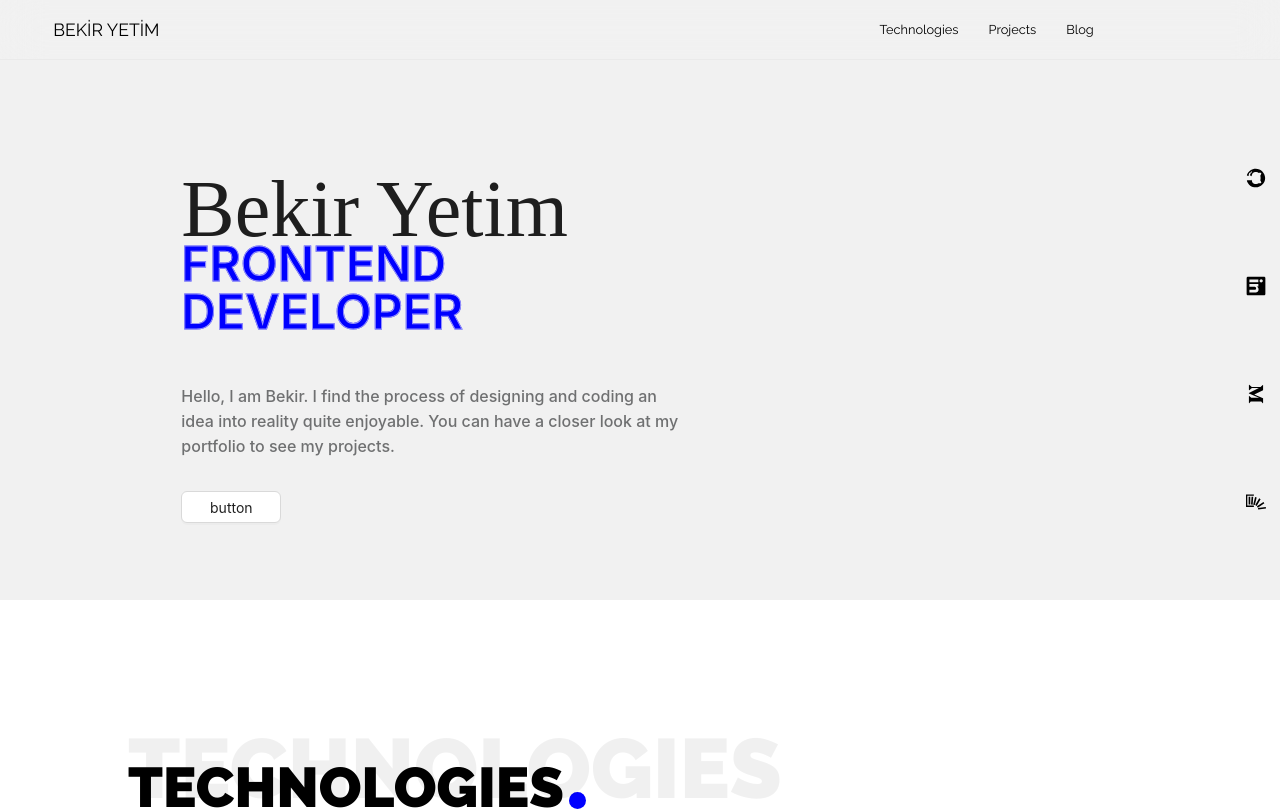
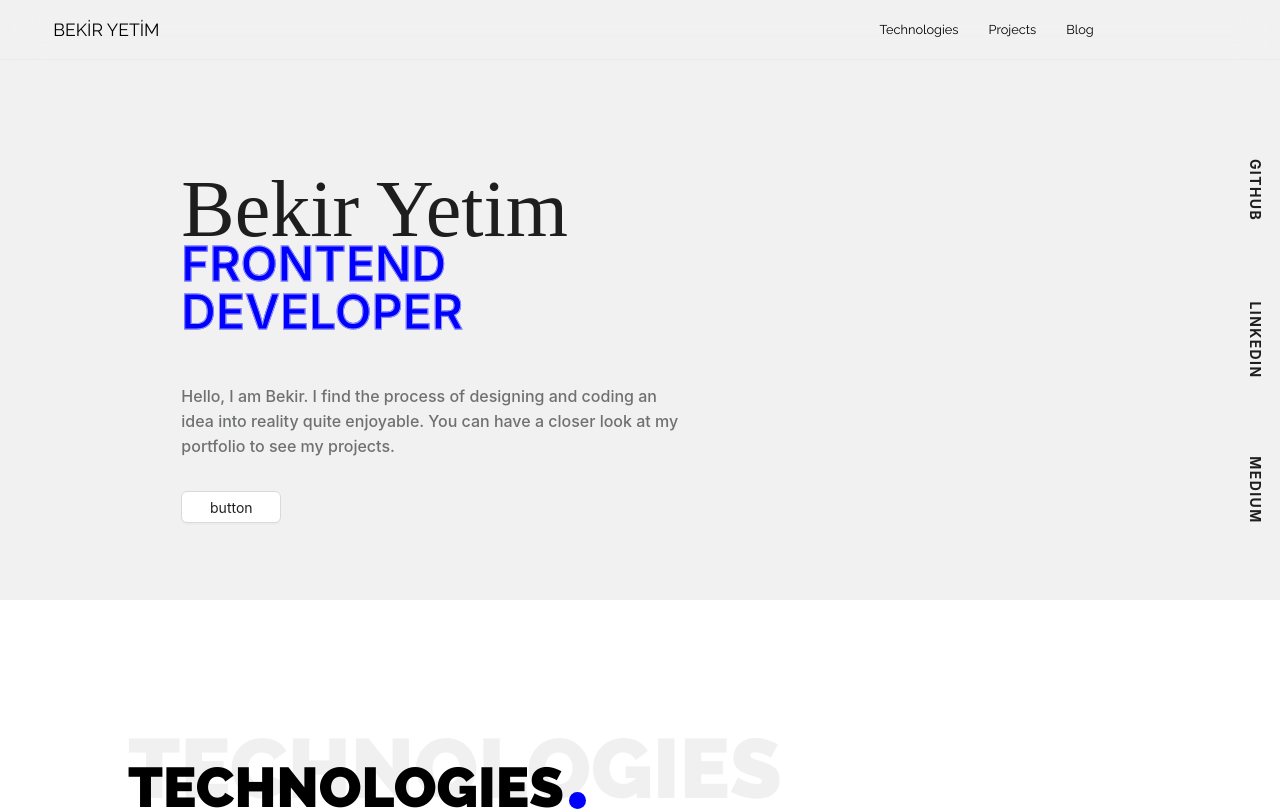
Before and after one commit to zeynepbozkirr/portfolio-next-app, a Next.js app: page / in a window 1280 px wide. Shown: the top 811 px of the page. Built offline with nearby package versions, Linux system fonts and the light colour scheme; a web font is replaced by a local one.

Commit message:
change home contact icon

```diff
--- a/components/homepage/contact.js
+++ b/components/homepage/contact.js
@@ -8,55 +8,75 @@ import Link from "next/link";
 import { Typography } from "antd";
 
 const Contact = () => {
-  const [github, setGithub] = useState(false);
-  const [linkedin, setLinkedin] = useState(false);
-  const [stackoverflow, setStackoverflow] = useState(false);
-  const [linked, setLinked] = useState(false);
-  const [medium, setMedium] = useState(false);
+  const [hoverValue, setHoverValue] = useState({
+    github: false,
+    linkedin: false,
+    medium: false,
+  });
 
   const { Paragraph, Text } = Typography;
+
+  const changeHover = (selected, value) => {
+    if (selected === "github") {
+      setHoverValue({ ...hoverValue, github: value });
+    } else if (selected === "medium") {
+      setHoverValue({ ...hoverValue, medium: value });
+    } else {
+      setHoverValue({ ...hoverValue, linkedin: value });
+    }
+  };
 
   return (
     <div className={styles.contactIcon}>
       <Link
         className={styles.Link}
-        onMouseEnter={() => setGithub(!github)}
-        onMouseLeave={() => setGithub(!github)}
+        onMouseEnter={() => changeHover("github", true)}
+        onMouseLeave={() => changeHover("github", false)}
         href="https://github.com/bekirytm"
       >
-        <div className={styles.div}>
+        {hoverValue.github ? (
+          <div className={styles.iconArea}>
             <Github className={styles.icon} />
           </div>
-        <div className={styles.div}>
+        ) : (
+          <div>
             <Text className={styles.text}>GITHUB</Text>
           </div>
+        )}
       </Link>
+
       <Link
         className={styles.Link}
-        onMouseEnter={() => setLinkedin(!linkedin)}
-        onMouseLeave={() => setLinkedin(!linkedin)}
-        href="https://www.linkedin.com/in/bekir-yetim-7b00b3181/"
+        onMouseEnter={() => changeHover("linkedin", true)}
+        onMouseLeave={() => changeHover("linkedin", false)}
+        href="https://github.com/bekirytm"
       >
+        {hoverValue.linkedin ? (
+          <div className={styles.iconArea}>
             <Linkedin className={styles.icon} />
+          </div>
+        ) : (
+          <div>
             <Text className={styles.text}>LINKEDIN</Text>
+          </div>
+        )}
       </Link>
+
       <Link
         className={styles.Link}
-        onMouseEnter={() => setMedium(!medium)}
-        onMouseLeave={() => setMedium(!medium)}
-        href="https://medium.com/@bekir.ytm"
+        onMouseEnter={() => changeHover("medium", true)}
+        onMouseLeave={() => changeHover("medium", false)}
+        href="https://github.com/bekirytm"
       >
+        {hoverValue.medium ? (
+          <div className={styles.iconArea}>
             <Medium className={styles.icon} />
+          </div>
+        ) : (
+          <div>
             <Text className={styles.text}>MEDIUM</Text>
-      </Link>
-      <Link
-        className={styles.Link}
-        onMouseEnter={() => setStackoverflow(!stackoverflow)}
-        onMouseLeave={() => setStackoverflow(!stackoverflow)}
-        href="https://stackoverflow.com/users/12003912/bekirytm"
-      >
-        <Stackoverflow className={styles.icon} />
-        <Text className={styles.text}>STACKOVERFLOW</Text>
+          </div>
+        )}
       </Link>
     </div>
   );
--- a/components/homepage/home.module.css
+++ b/components/homepage/home.module.css
@@ -88,38 +88,36 @@
 }
 
 .Link{
-    /*position: relative;*/
-    /*display: flex;*/
-    /*justify-content: center;*/
-    /*align-items: center;*/
-    /*width: 60px;*/
-    /*height: 60px;*/
-    /*background: #fff;*/
-    /*border-radius: 50%;*/
-    /*cursor: pointer;*/
-    /*transition: 0.5s;*/
-
+    position: relative;
+    display: flex;
+    justify-content: center;
+    align-items: center;
+    width: 80px;
+    height: 80px;
+    border-radius: 50%;
+    cursor: pointer;
+    transition: 0.5s;
 }
 .Link:hover{
-    /*width: 80px;*/
+    width: 80px;
 }
-/*.Link::before{*/
-/*    content: "";*/
-/*    position: absolute;*/
-/*    inset:0;*/
-/*    border-radius: 50%;*/
-/*    transition: 0.5s;*/
-/*}*/
+.Link::before{
+    content: "";
+    position: absolute;
+    inset:0;
+    border-radius: 50%;
+    transition: 0.5s;
+}
 
-/*.Link::after{*/
-/*    content: "";*/
-/*    position: absolute;*/
-/*    border-radius: 50%;*/
-/*    opacity: 0;*/
-/*    transition: 0.5s;*/
-/*    background: red;*/
-/*    z-index: -1;*/
-/*}*/
+.Link::after{
+    background-color: green;
+    content: "";
+    position: absolute;
+    border-radius: 50%;
+    opacity: 0;
+    transition: 0.5s;
+    z-index: -1;
+}
 
 .icon{
     color:#777;
@@ -129,25 +127,42 @@
 }
 
 .icon:hover{
+    transform: rotateY(180deg);
     /*transform: scale(0);*/
     /*color: #fff;*/
     /*transition-delay: 0s;*/
 }
-.div{
-}
+
 
 .text{
-    position: absolute;
-    color: red;
-    font-size: 1.1em;
+    font-weight: bold;
+    font-size: 1em;
     text-transform: uppercase;
-    /*letter-spacing: 0.1em;*/
+    letter-spacing: 0.1em;
     transform: scale(0);
     transition: 0.5s;
     transition-delay: 0s;
 }
 .text:hover{
-    color: blue;
     transform: scale(1);
     transition-delay: 0.25s;
 }
+
+.iconArea {
+    width: 100%;
+    display: flex;
+    justify-content: center;
+    align-items: center;
+    animation: iconArea 1s ease;
+}
+@keyframes iconArea {
+    0% {
+        transform: scale(1, 1) rotateY(0deg);
+    }
+    50% {
+        transform: scale(1.5, 1.5) rotateY(180deg);
+    }
+    100% {
+        transform: scale(1, 1) rotateY(0deg);
+    }
+}
--- a/components/shared/blogpost/index.js
+++ b/components/shared/blogpost/index.js
@@ -20,15 +20,15 @@ const BlogPost = ({ inView, item, direction }) => {
   const { Text, Title } = Typography;
 
   const enter = () => ({
-    opacity: [0, 5],
-    x: [direction % 2 ? -400 : 400, direction % 2 ? 0 : 0],
+    opacity: [0, 1],
+    x: [direction % 2 ? -1 : 1, direction % 2 ? 0 : 0],
     timing: { duration: 200 },
   });
 
   const update = () => ({
-    opacity: [5],
-    x: [direction % 2 ? -400 : 400, direction % 2 ? 0 : 0],
-    timing: { duration: 1050, ease: easeExpOut },
+    opacity: [0, 1],
+    x: [direction % 2 ? -1 : 1, direction % 2 ? 0 : 0],
+    timing: { duration: 7050, ease: easeExpOut },
   });
 
   useEffect(() => {
--- a/styles/globals.css
+++ b/styles/globals.css
@@ -1,6 +1,8 @@
 /*@import url('https://fonts.googleapis.com/css2?family=Diplomata+SC&family=Hammersmith+One&family=Indie+Flower&family=Kdam+Thmor+Pro&family=Noto+Sans+Chakma&family=Nunito:wght@400;900&family=Passions+Conflict&family=Qwitcher+Grypen&family=Raleway:ital,wght@0,300;1,100&family=Satisfy&family=Sevillana&family=Source+Sans+Pro:ital,wght@1,600;1,900&family=The+Nautigal&family=Yellowtail&display=swap');*/
 
-html,
+html{
+  scroll-behavior: smooth;
+}
 body {
   padding: 0;
   margin: 0;
```
Lines whose indentation alone changed are shown as unchanged.
